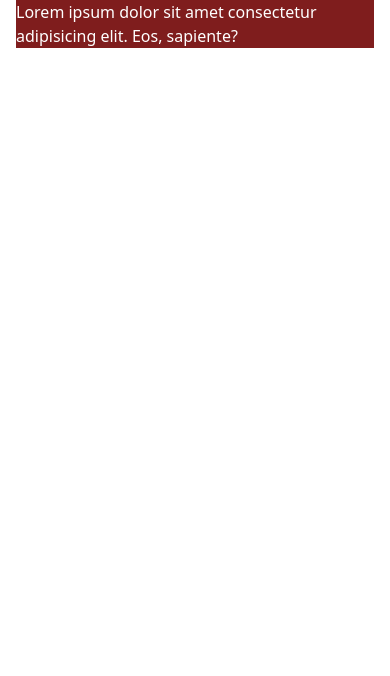
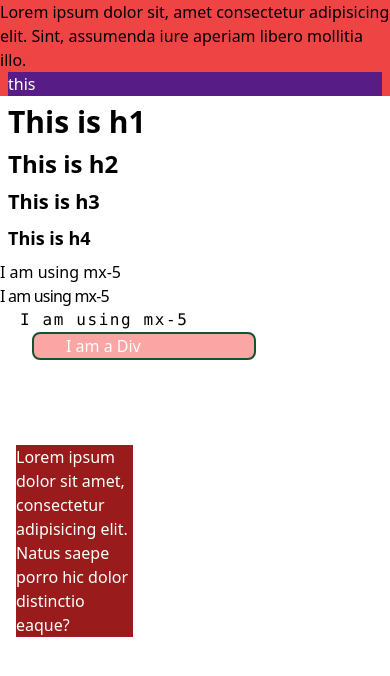
Before and after one commit to mayurigurav1997/Tailwind-1, a website built with Vite: page index.html in a window 390 px wide. Built offline with nearby package versions, Linux system fonts and the light colour scheme.

Commit message:
Revert "responsiveness added"
This reverts commit 8eaa4e18c62dbbade8327954db8d4b642c912446.

```diff
--- a/index.html
+++ b/index.html
@@ -10,8 +10,26 @@
 </head>
 
 <body>
-    <div class="mx-4 bg-red-900 sm:bg-yellow-500 md:bg-green-500 lg:bg-blue-600 text-white">
-        Lorem ipsum dolor sit amet consectetur adipisicing elit. Eos, sapiente?
+    <div class="bg-red-500">
+        Lorem ipsum dolor sit, amet consectetur adipisicing elit. Sint, assumenda iure aperiam libero mollitia illo.
+        <div class="bg-purple-900 mx-2 text-white">
+            this
+        </div>
+    </div>
+    <h1 class="font-bold mx-2 my-2 text-3xl">This is h1</h1>
+    <h2 class="font-bold mx-2 my-2 text-2xl">This is h2</h2>
+    <h3 class="font-bold mx-2 my-2 text-xl">This is h3</h3>
+    <h4 class="font-bold mx-2 my-2 text-lg">This is h4</h4>
+    <div class="mx-15 font-sans">I am using mx-5</div>
+    <div class="mx-15 font-sanerif tracking-tighter">I am using mx-5</div>
+    <div class="mx-5 font-mono tracking-widest">I am using mx-5</div>
+    <div>
+        <div class="w-56 mx-8 px-8 text-white bg-red-300 rounded-lg border-2 border-green-900">
+            I am a Div
+        </div>
+    </div>
+    <div class="mx-4 bg-red-800 text-white my-[85px] w-[30vw]">
+        Lorem ipsum dolor sit amet, consectetur adipisicing elit. Natus saepe porro hic dolor distinctio eaque?
     </div>
 </body>
 
```
